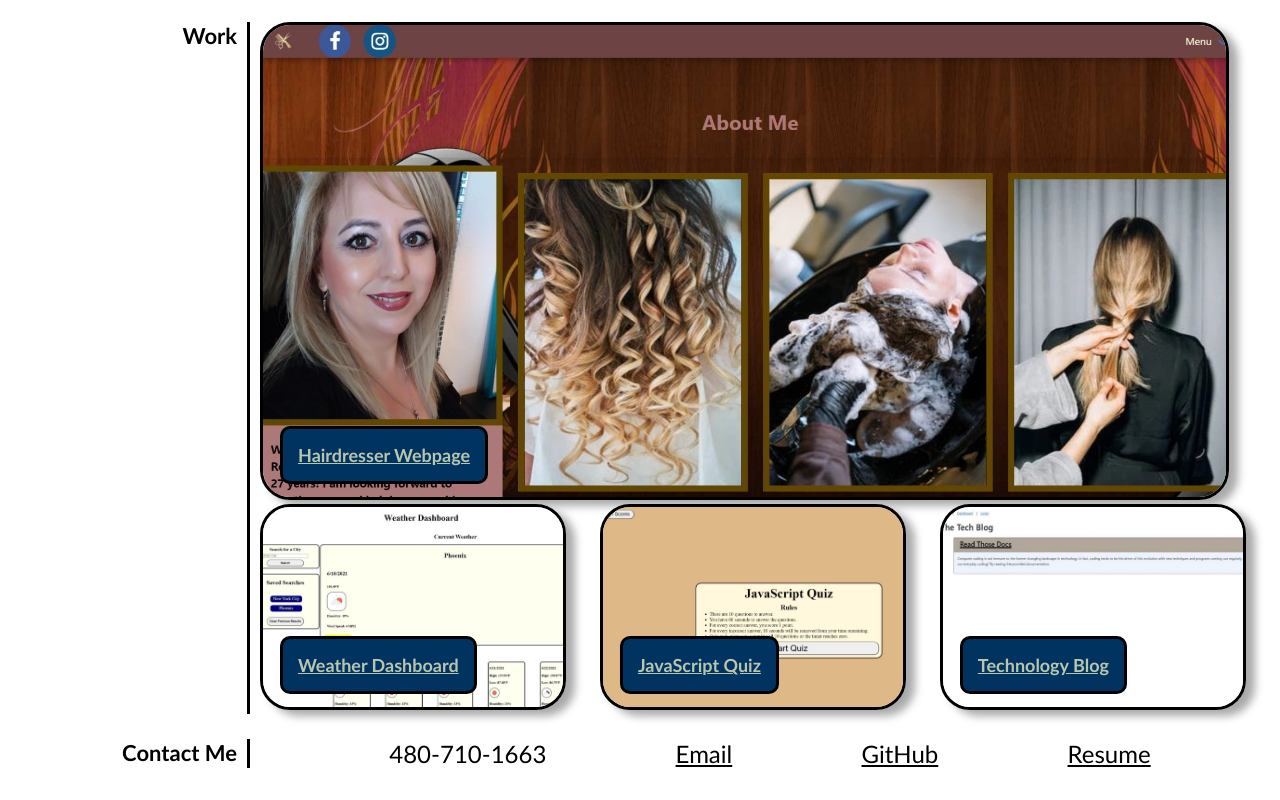
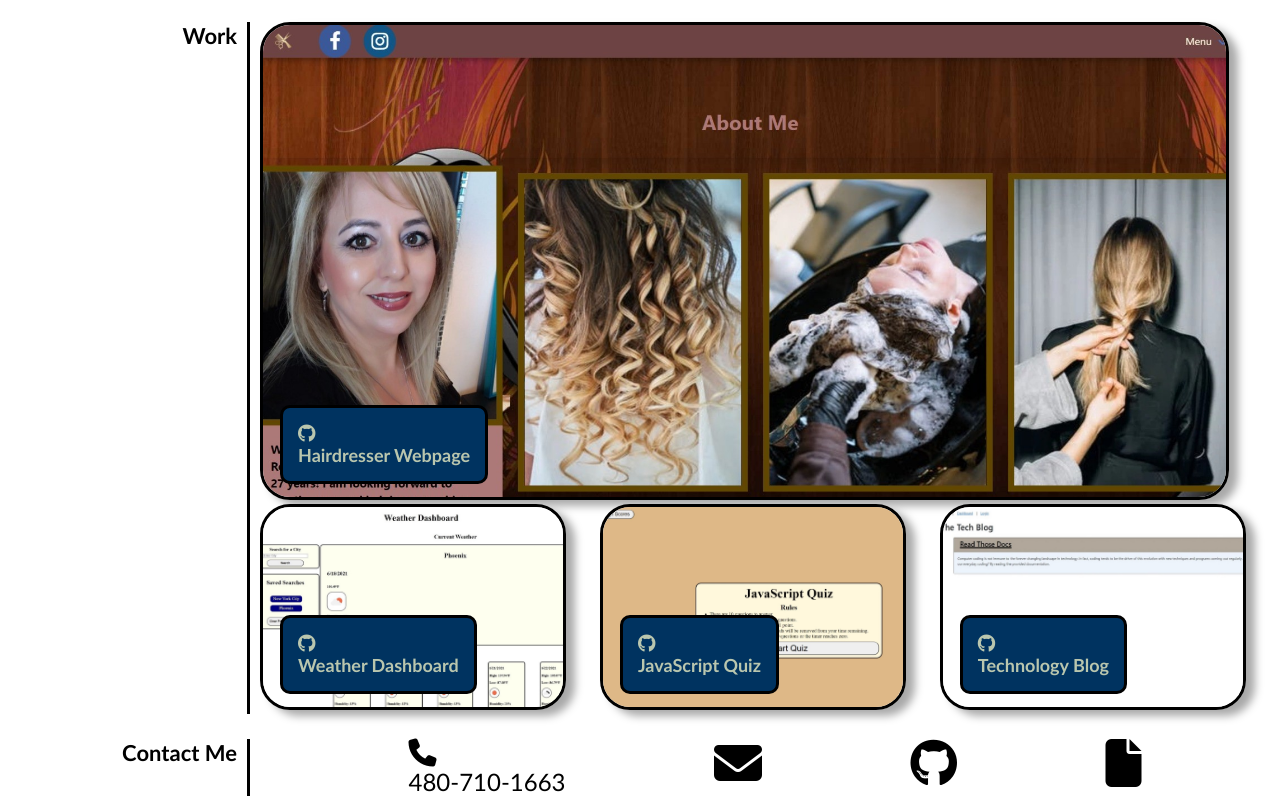
Before and after one commit to JMan4342/Portfolio, a website: page index.html in a window 1280 px wide. Shown: the part 474-1274 px from the top of the page. Before the commit the page ends 1246 px from the top, so only its background shows below. Drawn offline with Linux system fonts and the light colour scheme.

Commit message:
Add icons

```diff
--- a/index.html
+++ b/index.html
@@ -3,6 +3,7 @@
   <head>
     <title>Joseph Manning</title>
     <link rel="stylesheet" href="./assets/css/style.css" />
+    <script src="https://kit.fontawesome.com/5e3b181397.js" crossorigin="anonymous"></script>
   </head>
 
   <body>
@@ -73,8 +74,9 @@
           </a>
           <div id="app1">
             <a href="https://github.com/JMan4342/Hair-Dresser" target="_blank">
+              <i class="fab fa-github"></i>
+            </a>
               <h3>Hairdresser Webpage</h3>
-            </a>
           </div>
         </div>
         <div id="subProj">
@@ -90,8 +92,9 @@
                 href="https://github.com/JMan4342/Weather-Dashboard"
                 target="_blank"
               >
+              <i class="fab fa-github"></i>
+            </a>
                 <h3>Weather Dashboard</h3>
-              </a>
             </div>
           </div>
           <div class="app3">
@@ -100,8 +103,9 @@
             </a>
             <div id="app3">
               <a href="https://github.com/JMan4342/Code-Quiz" target="_blank">
+                <i class="fab fa-github"></i>
+              </a>
                 <h3>JavaScript Quiz</h3>
-              </a>
             </div>
           </div>
           <div class="app4">
@@ -110,8 +114,9 @@
             </a>
             <div id="app4">
               <a href="https://github.com/JMan4342/TechBlog" target="_blank">
+                <i class="fab fa-github"></i>
+              </a>
                 <h3>Technology Blog</h3>
-              </a>
             </div>
           </div>
           <!-- <div class="app5">
@@ -133,20 +138,27 @@
       <a name="Contact Me"></a>
       <h2>Contact Me</h2>
       <div class="info">
-        <p>480-710-1663</p>
-        <p>
-          <a href="mailto:manning.joseph.4342@gmail.com">Email</a>
-        </p>
-        <p>
-          <a href="https://github.com/JMan4342" target="_blank">GitHub</a>
-        </p>
-        <p>
+        <div>
+          <i class="fas fa-phone fa-2x"></i>
+          <p>480-710-1663</p>
+        </div>
+        <div>
+          <a href="mailto:manning.joseph.4342@gmail.com">
+            <i class="fas fa-envelope fa-2x"></i>
+          </a>
+        </div>
+        <div>
+          <a href="https://github.com/JMan4342" target="_blank">
+            <i class="fab fa-github fa-2x"></i>
+          </a>
+        </div>
+        <div>
           <a
-            href="https://drive.google.com/file/d/1bFjdyjCeZouiSrhNvLjoH2hMBxn7EaZN/view?usp=sharing"
-            target="_blank"
-            >Resume</a
-          >
-        </p>
+            href="https://docs.google.com/document/d/1syMsJFVZKiUqJ1C25XclOY67Ef7Cig0o6YSetOtE0y4/edit?usp=sharing"
+            target="_blank">
+            <i class="fas fa-file fa-2x"></i>
+            </a>
+        </div>
       </div>
     </section>
   </body>
--- /dev/null
+++ b/package.json
@@ -0,0 +1,5 @@
+{
+  "dependencies": {
+    "@fortawesome/fontawesome-free": "^5.15.4"
+  }
+}
```
Also changed, not shown: 2 other files.
